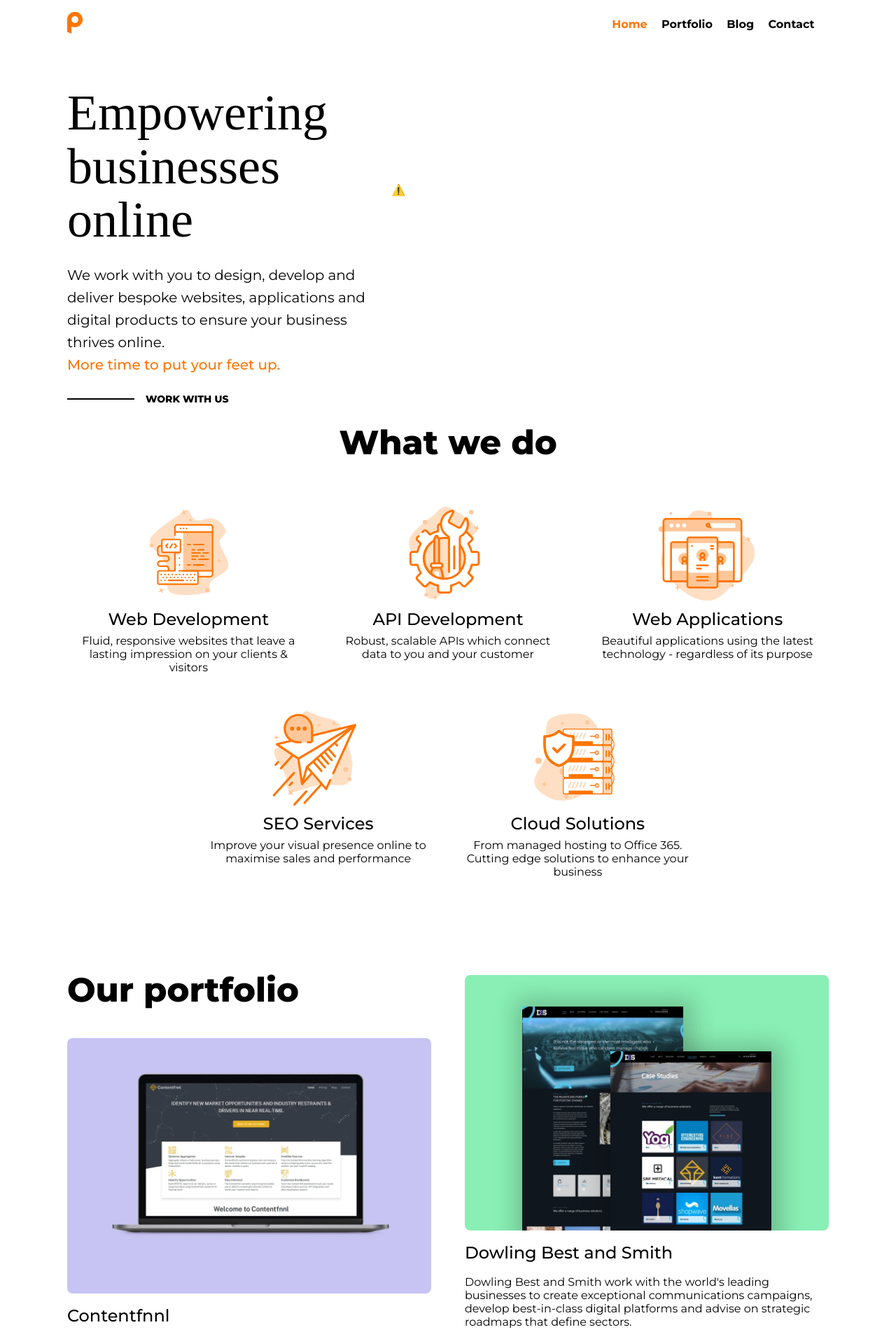
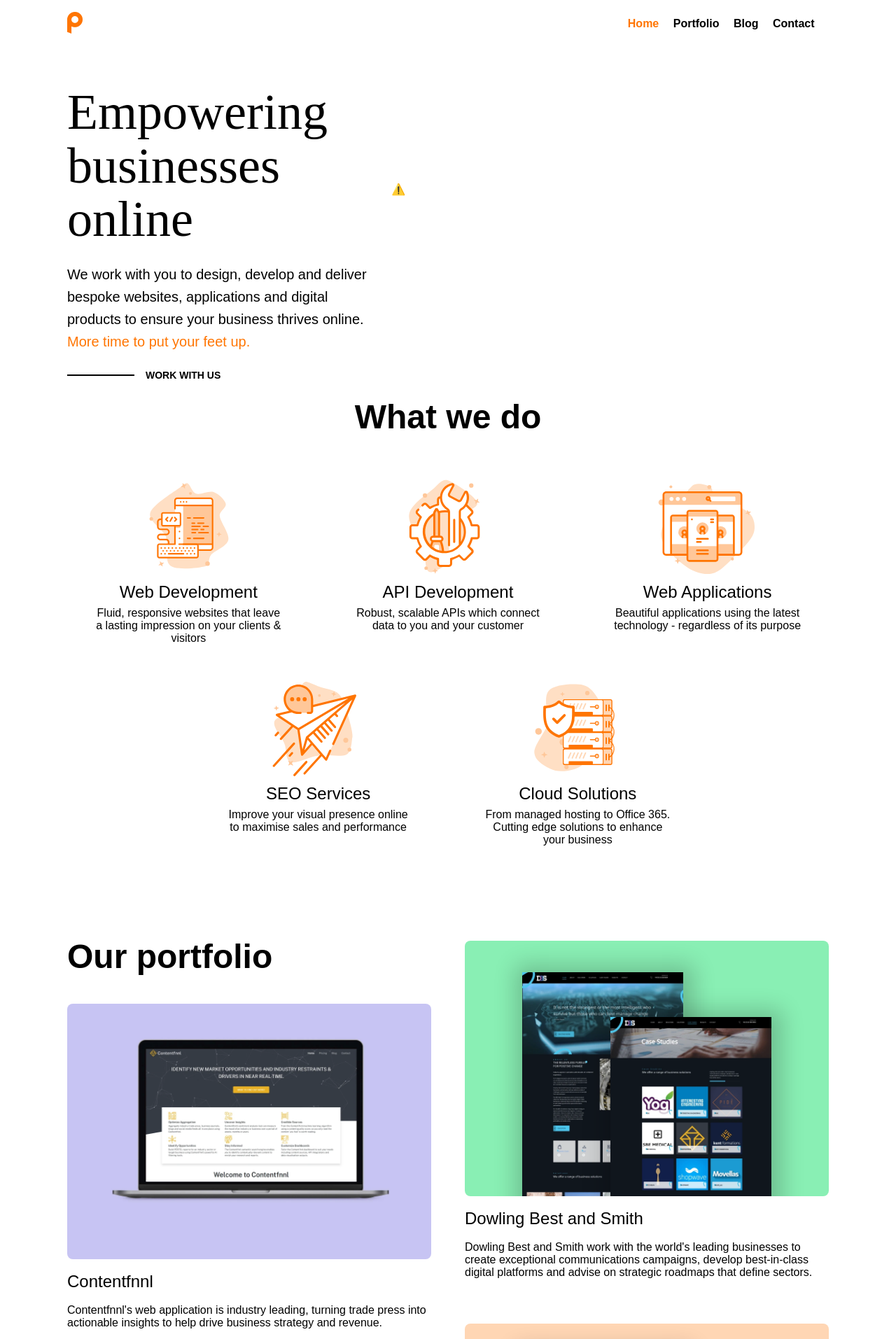
Before and after one commit to Polax-Digital/polax-jekyll, a Jekyll site: the page built from index.md, in a window 1280 px wide. Shown: the top 1913 px of the page at 70% size. Built offline with Jekyll 4.4.1, drawn with Linux system fonts in a browser that asks for light colours; some web fonts are replaced.

Commit message:
Inlined Google Fonts for increased performance

```diff
--- /dev/null
+++ b/_includes/fonts.html
@@ -0,0 +1,234 @@
+<style>
+    /* latin */
+    @font-face {
+        font-family: "Della Respira";
+        font-style: normal;
+        font-weight: 400;
+        font-display: swap;
+        src: url(https://fonts.gstatic.com/s/dellarespira/v10/RLp5K5v44KaueWI6iEJQBiGPdf4Yug.woff2)
+            format("woff2");
+        unicode-range: U+0000-00FF, U+0131, U+0152-0153, U+02BB-02BC, U+02C6,
+            U+02DA, U+02DC, U+2000-206F, U+2074, U+20AC, U+2122, U+2191, U+2193,
+            U+2212, U+2215, U+FEFF, U+FFFD;
+    }
+    /* cyrillic-ext */
+    @font-face {
+        font-family: "Montserrat";
+        font-style: normal;
+        font-weight: 400;
+        font-display: swap;
+        src: url(https://fonts.gstatic.com/s/montserrat/v15/JTUSjIg1_i6t8kCHKm459WRhyzbi.woff2)
+            format("woff2");
+        unicode-range: U+0460-052F, U+1C80-1C88, U+20B4, U+2DE0-2DFF,
+            U+A640-A69F, U+FE2E-FE2F;
+    }
+    /* cyrillic */
+    @font-face {
+        font-family: "Montserrat";
+        font-style: normal;
+        font-weight: 400;
+        font-display: swap;
+        src: url(https://fonts.gstatic.com/s/montserrat/v15/JTUSjIg1_i6t8kCHKm459W1hyzbi.woff2)
+            format("woff2");
+        unicode-range: U+0400-045F, U+0490-0491, U+04B0-04B1, U+2116;
+    }
+    /* vietnamese */
+    @font-face {
+        font-family: "Montserrat";
+        font-style: normal;
+        font-weight: 400;
+        font-display: swap;
+        src: url(https://fonts.gstatic.com/s/montserrat/v15/JTUSjIg1_i6t8kCHKm459WZhyzbi.woff2)
+            format("woff2");
+        unicode-range: U+0102-0103, U+0110-0111, U+0128-0129, U+0168-0169,
+            U+01A0-01A1, U+01AF-01B0, U+1EA0-1EF9, U+20AB;
+    }
+    /* latin-ext */
+    @font-face {
+        font-family: "Montserrat";
+        font-style: normal;
+        font-weight: 400;
+        font-display: swap;
+        src: url(https://fonts.gstatic.com/s/montserrat/v15/JTUSjIg1_i6t8kCHKm459Wdhyzbi.woff2)
+            format("woff2");
+        unicode-range: U+0100-024F, U+0259, U+1E00-1EFF, U+2020, U+20A0-20AB,
+            U+20AD-20CF, U+2113, U+2C60-2C7F, U+A720-A7FF;
+    }
+    /* latin */
+    @font-face {
+        font-family: "Montserrat";
+        font-style: normal;
+        font-weight: 400;
+        font-display: swap;
+        src: url(https://fonts.gstatic.com/s/montserrat/v15/JTUSjIg1_i6t8kCHKm459Wlhyw.woff2)
+            format("woff2");
+        unicode-range: U+0000-00FF, U+0131, U+0152-0153, U+02BB-02BC, U+02C6,
+            U+02DA, U+02DC, U+2000-206F, U+2074, U+20AC, U+2122, U+2191, U+2193,
+            U+2212, U+2215, U+FEFF, U+FFFD;
+    }
+    /* cyrillic-ext */
+    @font-face {
+        font-family: "Montserrat";
+        font-style: normal;
+        font-weight: 500;
+        font-display: swap;
+        src: url(https://fonts.gstatic.com/s/montserrat/v15/JTURjIg1_i6t8kCHKm45_ZpC3gTD_u50.woff2)
+            format("woff2");
+        unicode-range: U+0460-052F, U+1C80-1C88, U+20B4, U+2DE0-2DFF,
+            U+A640-A69F, U+FE2E-FE2F;
+    }
+    /* cyrillic */
+    @font-face {
+        font-family: "Montserrat";
+        font-style: normal;
+        font-weight: 500;
+        font-display: swap;
+        src: url(https://fonts.gstatic.com/s/montserrat/v15/JTURjIg1_i6t8kCHKm45_ZpC3g3D_u50.woff2)
+            format("woff2");
+        unicode-range: U+0400-045F, U+0490-0491, U+04B0-04B1, U+2116;
+    }
+    /* vietnamese */
+    @font-face {
+        font-family: "Montserrat";
+        font-style: normal;
+        font-weight: 500;
+        font-display: swap;
+        src: url(https://fonts.gstatic.com/s/montserrat/v15/JTURjIg1_i6t8kCHKm45_ZpC3gbD_u50.woff2)
+            format("woff2");
+        unicode-range: U+0102-0103, U+0110-0111, U+0128-0129, U+0168-0169,
+            U+01A0-01A1, U+01AF-01B0, U+1EA0-1EF9, U+20AB;
+    }
+    /* latin-ext */
+    @font-face {
+        font-family: "Montserrat";
+        font-style: normal;
+        font-weight: 500;
+        font-display: swap;
+        src: url(https://fonts.gstatic.com/s/montserrat/v15/JTURjIg1_i6t8kCHKm45_ZpC3gfD_u50.woff2)
+            format("woff2");
+        unicode-range: U+0100-024F, U+0259, U+1E00-1EFF, U+2020, U+20A0-20AB,
+            U+20AD-20CF, U+2113, U+2C60-2C7F, U+A720-A7FF;
+    }
+    /* latin */
+    @font-face {
+        font-family: "Montserrat";
+        font-style: normal;
+        font-weight: 500;
+        font-display: swap;
+        src: url(https://fonts.gstatic.com/s/montserrat/v15/JTURjIg1_i6t8kCHKm45_ZpC3gnD_g.woff2)
+            format("woff2");
+        unicode-range: U+0000-00FF, U+0131, U+0152-0153, U+02BB-02BC, U+02C6,
+            U+02DA, U+02DC, U+2000-206F, U+2074, U+20AC, U+2122, U+2191, U+2193,
+            U+2212, U+2215, U+FEFF, U+FFFD;
+    }
+    /* cyrillic-ext */
+    @font-face {
+        font-family: "Montserrat";
+        font-style: normal;
+        font-weight: 700;
+        font-display: swap;
+        src: url(https://fonts.gstatic.com/s/montserrat/v15/JTURjIg1_i6t8kCHKm45_dJE3gTD_u50.woff2)
+            format("woff2");
+        unicode-range: U+0460-052F, U+1C80-1C88, U+20B4, U+2DE0-2DFF,
+            U+A640-A69F, U+FE2E-FE2F;
+    }
+    /* cyrillic */
+    @font-face {
+        font-family: "Montserrat";
+        font-style: normal;
+        font-weight: 700;
+        font-display: swap;
+        src: url(https://fonts.gstatic.com/s/montserrat/v15/JTURjIg1_i6t8kCHKm45_dJE3g3D_u50.woff2)
+            format("woff2");
+        unicode-range: U+0400-045F, U+0490-0491, U+04B0-04B1, U+2116;
+    }
+    /* vietnamese */
+    @font-face {
+        font-family: "Montserrat";
+        font-style: normal;
+        font-weight: 700;
+        font-display: swap;
+        src: url(https://fonts.gstatic.com/s/montserrat/v15/JTURjIg1_i6t8kCHKm45_dJE3gbD_u50.woff2)
+            format("woff2");
+        unicode-range: U+0102-0103, U+0110-0111, U+0128-0129, U+0168-0169,
+            U+01A0-01A1, U+01AF-01B0, U+1EA0-1EF9, U+20AB;
+    }
+    /* latin-ext */
+    @font-face {
+        font-family: "Montserrat";
+        font-style: normal;
+        font-weight: 700;
+        font-display: swap;
+        src: url(https://fonts.gstatic.com/s/montserrat/v15/JTURjIg1_i6t8kCHKm45_dJE3gfD_u50.woff2)
+            format("woff2");
+        unicode-range: U+0100-024F, U+0259, U+1E00-1EFF, U+2020, U+20A0-20AB,
+            U+20AD-20CF, U+2113, U+2C60-2C7F, U+A720-A7FF;
+    }
+    /* latin */
+    @font-face {
+        font-family: "Montserrat";
+        font-style: normal;
+        font-weight: 700;
+        font-display: swap;
+        src: url(https://fonts.gstatic.com/s/montserrat/v15/JTURjIg1_i6t8kCHKm45_dJE3gnD_g.woff2)
+            format("woff2");
+        unicode-range: U+0000-00FF, U+0131, U+0152-0153, U+02BB-02BC, U+02C6,
+            U+02DA, U+02DC, U+2000-206F, U+2074, U+20AC, U+2122, U+2191, U+2193,
+            U+2212, U+2215, U+FEFF, U+FFFD;
+    }
+    /* cyrillic-ext */
+    @font-face {
+        font-family: "Montserrat";
+        font-style: normal;
+        font-weight: 800;
+        font-display: swap;
+        src: url(https://fonts.gstatic.com/s/montserrat/v15/JTURjIg1_i6t8kCHKm45_c5H3gTD_u50.woff2)
+            format("woff2");
+        unicode-range: U+0460-052F, U+1C80-1C88, U+20B4, U+2DE0-2DFF,
+            U+A640-A69F, U+FE2E-FE2F;
+    }
+    /* cyrillic */
+    @font-face {
+        font-family: "Montserrat";
+        font-style: normal;
+        font-weight: 800;
+        font-display: swap;
+        src: url(https://fonts.gstatic.com/s/montserrat/v15/JTURjIg1_i6t8kCHKm45_c5H3g3D_u50.woff2)
+            format("woff2");
+        unicode-range: U+0400-045F, U+0490-0491, U+04B0-04B1, U+2116;
+    }
+    /* vietnamese */
+    @font-face {
+        font-family: "Montserrat";
+        font-style: normal;
+        font-weight: 800;
+        font-display: swap;
+        src: url(https://fonts.gstatic.com/s/montserrat/v15/JTURjIg1_i6t8kCHKm45_c5H3gbD_u50.woff2)
+            format("woff2");
+        unicode-range: U+0102-0103, U+0110-0111, U+0128-0129, U+0168-0169,
+            U+01A0-01A1, U+01AF-01B0, U+1EA0-1EF9, U+20AB;
+    }
+    /* latin-ext */
+    @font-face {
+        font-family: "Montserrat";
+        font-style: normal;
+        font-weight: 800;
+        font-display: swap;
+        src: url(https://fonts.gstatic.com/s/montserrat/v15/JTURjIg1_i6t8kCHKm45_c5H3gfD_u50.woff2)
+            format("woff2");
+        unicode-range: U+0100-024F, U+0259, U+1E00-1EFF, U+2020, U+20A0-20AB,
+            U+20AD-20CF, U+2113, U+2C60-2C7F, U+A720-A7FF;
+    }
+    /* latin */
+    @font-face {
+        font-family: "Montserrat";
+        font-style: normal;
+        font-weight: 800;
+        font-display: swap;
+        src: url(https://fonts.gstatic.com/s/montserrat/v15/JTURjIg1_i6t8kCHKm45_c5H3gnD_g.woff2)
+            format("woff2");
+        unicode-range: U+0000-00FF, U+0131, U+0152-0153, U+02BB-02BC, U+02C6,
+            U+02DA, U+02DC, U+2000-206F, U+2074, U+20AC, U+2122, U+2191, U+2193,
+            U+2212, U+2215, U+FEFF, U+FFFD;
+    }
+</style>
--- a/_includes/header.html
+++ b/_includes/header.html
@@ -4,10 +4,7 @@
 <meta name="description" content="{{page.metadesc}}" />
 <link rel="icon" href="/assets/images/favicon.png" />
 <link rel="preconnect" href="https://fonts.gstatic.com" />
-<link
-    href="https://fonts.googleapis.com/css2?family=Della+Respira&family=Montserrat:wght@400;500;700;800&display=swap"
-    rel="stylesheet"
-/>
+{% include fonts.html %}
 <link rel="stylesheet" href="/assets/css/main.css" />
 <link rel="stylesheet" href="/assets/css/bsg.css" />
 <link rel="stylesheet" href="https://unpkg.com/aos@next/dist/aos.css" />
```
